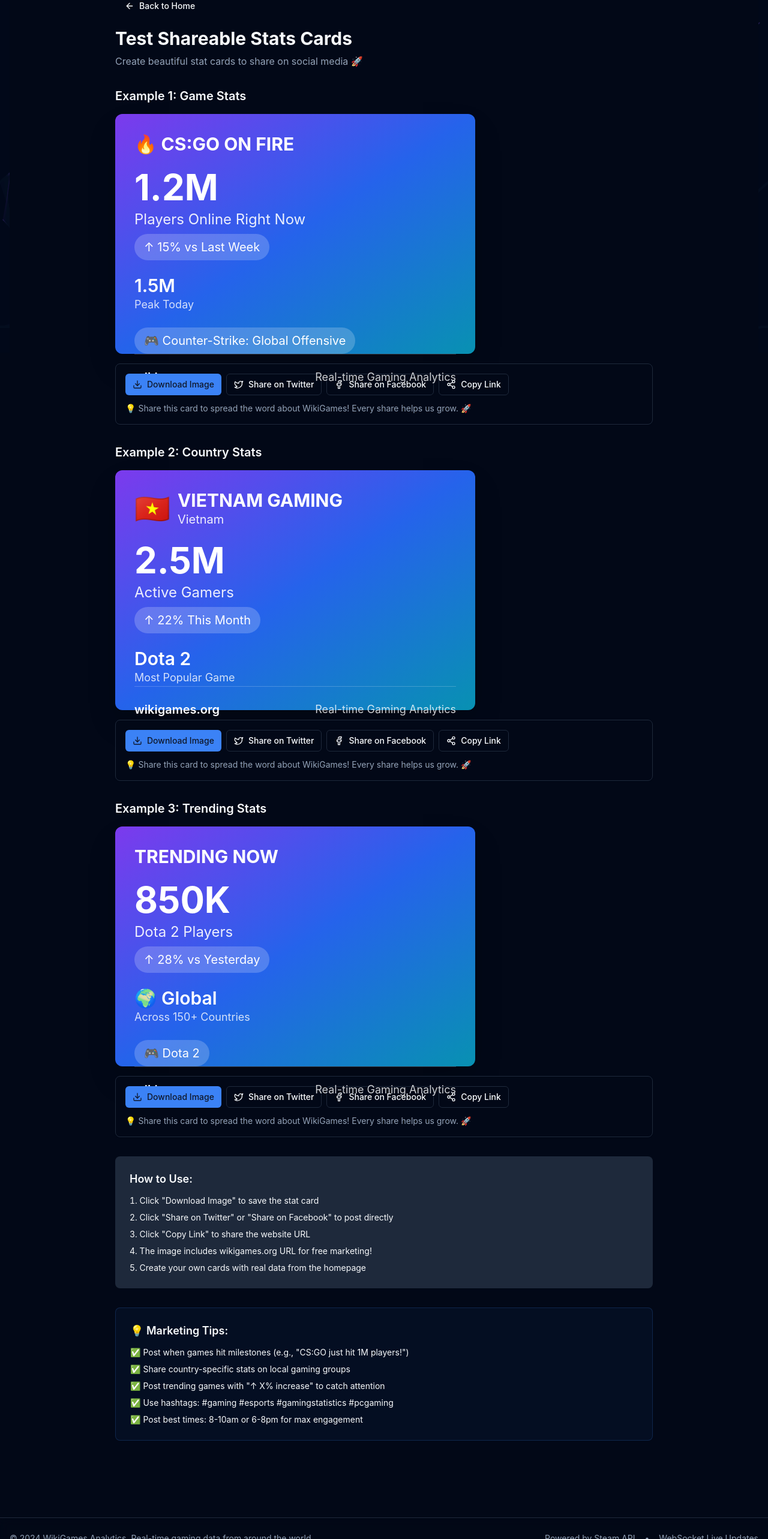
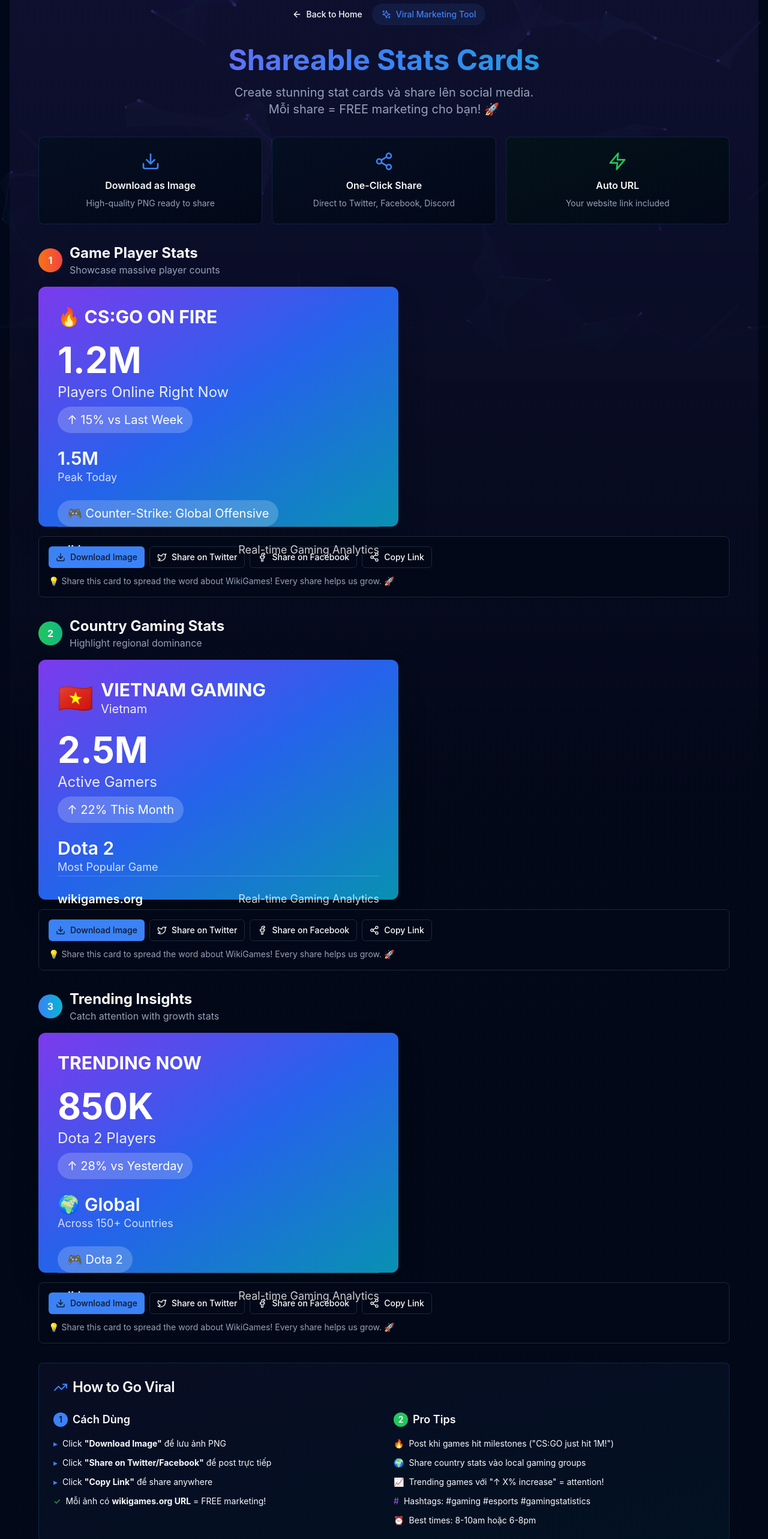
Before and after one commit to vatallus/wikigames-analytics, a React (Vite) app: page /share-test in a window 1280 px wide. Shown: the part 212-2778 px from the top of the page at 60% size. Built offline with nearby package versions, Linux system fonts and the light colour scheme; no server answers.

Commit message:
feat: Beautiful redesign of Share page + add to navigation

```diff
--- a/src/components/Navigation.tsx
+++ b/src/components/Navigation.tsx
@@ -1,5 +1,5 @@
 import { Link, useLocation } from 'react-router-dom'
-import { Home, BarChart3, Trophy, Sparkles, User } from 'lucide-react'
+import { Home, BarChart3, Trophy, Sparkles, User, Share2 } from 'lucide-react'
 import { cn } from '@/lib/utils'
 
 const navigation = [
@@ -7,6 +7,7 @@
   { name: 'Analytics', href: '/analytics', icon: BarChart3 },
   { name: 'Leaderboards', href: '/leaderboards', icon: Trophy },
   { name: 'Discover', href: '/discover', icon: Sparkles },
+  { name: 'Share', href: '/share-test', icon: Share2 },
   { name: 'Profile', href: '/profile', icon: User },
 ]
 
--- a/src/pages/ShareTestPage.tsx
+++ b/src/pages/ShareTestPage.tsx
@@ -1,16 +1,17 @@
 import { ShareableStatsCard } from '@/components/ShareableStatsCard'
 import { Button } from '@/components/ui/button'
-import { ArrowLeft } from 'lucide-react'
+import { Card, CardContent, CardHeader, CardTitle } from '@/components/ui/card'
+import { ArrowLeft, Sparkles, TrendingUp, Share2, Download, Zap } from 'lucide-react'
 import { useNavigate } from 'react-router-dom'
 
 export function ShareTestPage() {
   const navigate = useNavigate()
 
   return (
-    <div className="min-h-screen bg-background py-8 px-4">
-      <div className="max-w-4xl mx-auto space-y-8">
-        {/* Header */}
-        <div>
+    <div className="min-h-screen bg-gradient-to-b from-violet-500/10 via-background to-background py-8 px-4">
+      <div className="max-w-6xl mx-auto space-y-8">
+        {/* Hero Header */}
+        <div className="text-center space-y-4">
           <Button
             variant="ghost"
             onClick={() => navigate('/')}
@@ -19,15 +20,60 @@
             <ArrowLeft className="h-4 w-4 mr-2" />
             Back to Home
           </Button>
-          <h1 className="text-3xl font-bold mb-2">Test Shareable Stats Cards</h1>
-          <p className="text-muted-foreground">
-            Create beautiful stat cards to share on social media 🚀
+
+          <div className="inline-flex items-center gap-2 px-4 py-2 rounded-full bg-primary/10 text-primary mb-4">
+            <Sparkles className="h-4 w-4" />
+            <span className="text-sm font-medium">Viral Marketing Tool</span>
+          </div>
+
+          <h1 className="text-5xl font-bold bg-gradient-to-r from-violet-500 via-blue-500 to-cyan-500 bg-clip-text text-transparent">
+            Shareable Stats Cards
+          </h1>
+          <p className="text-xl text-muted-foreground max-w-2xl mx-auto">
+            Create stunning stat cards và share lên social media.
+            <br />
+            Mỗi share = FREE marketing cho bạn! 🚀
           </p>
         </div>
 
+        {/* Stats Overview Cards */}
+        <div className="grid grid-cols-1 md:grid-cols-3 gap-4 mb-12">
+          <Card className="border-primary/20 bg-gradient-to-br from-primary/5 to-transparent">
+            <CardContent className="p-6 text-center">
+              <Download className="h-8 w-8 mx-auto mb-3 text-primary" />
+              <h3 className="font-semibold mb-2">Download as Image</h3>
+              <p className="text-sm text-muted-foreground">High-quality PNG ready to share</p>
+            </CardContent>
+          </Card>
+
+          <Card className="border-primary/20 bg-gradient-to-br from-blue-500/5 to-transparent">
+            <CardContent className="p-6 text-center">
+              <Share2 className="h-8 w-8 mx-auto mb-3 text-blue-500" />
+              <h3 className="font-semibold mb-2">One-Click Share</h3>
+              <p className="text-sm text-muted-foreground">Direct to Twitter, Facebook, Discord</p>
+            </CardContent>
+          </Card>
+
+          <Card className="border-primary/20 bg-gradient-to-br from-green-500/5 to-transparent">
+            <CardContent className="p-6 text-center">
+              <Zap className="h-8 w-8 mx-auto mb-3 text-green-500" />
+              <h3 className="font-semibold mb-2">Auto URL</h3>
+              <p className="text-sm text-muted-foreground">Your website link included</p>
+            </CardContent>
+          </Card>
+        </div>
+
         {/* Example 1: CS:GO Stats */}
+        <div className="space-y-4">
+          <div className="flex items-center gap-3">
+            <div className="h-10 w-10 rounded-full bg-gradient-to-r from-orange-500 to-red-500 flex items-center justify-center text-white font-bold">
+              1
+            </div>
             <div>
-          <h2 className="text-xl font-semibold mb-4">Example 1: Game Stats</h2>
+              <h2 className="text-2xl font-bold">Game Player Stats</h2>
+              <p className="text-muted-foreground">Showcase massive player counts</p>
+            </div>
+          </div>
           <ShareableStatsCard
             title="🔥 CS:GO ON FIRE"
             mainStat="1.2M"
@@ -40,8 +86,16 @@
         </div>
 
         {/* Example 2: Country Stats */}
+        <div className="space-y-4">
+          <div className="flex items-center gap-3">
+            <div className="h-10 w-10 rounded-full bg-gradient-to-r from-green-500 to-emerald-500 flex items-center justify-center text-white font-bold">
+              2
+            </div>
             <div>
-          <h2 className="text-xl font-semibold mb-4">Example 2: Country Stats</h2>
+              <h2 className="text-2xl font-bold">Country Gaming Stats</h2>
+              <p className="text-muted-foreground">Highlight regional dominance</p>
+            </div>
+          </div>
           <ShareableStatsCard
             title="VIETNAM GAMING"
             mainStat="2.5M"
@@ -55,8 +109,16 @@
         </div>
 
         {/* Example 3: Trending Game */}
+        <div className="space-y-4">
+          <div className="flex items-center gap-3">
+            <div className="h-10 w-10 rounded-full bg-gradient-to-r from-blue-500 to-cyan-500 flex items-center justify-center text-white font-bold">
+              3
+            </div>
             <div>
-          <h2 className="text-xl font-semibold mb-4">Example 3: Trending Stats</h2>
+              <h2 className="text-2xl font-bold">Trending Insights</h2>
+              <p className="text-muted-foreground">Catch attention with growth stats</p>
+            </div>
+          </div>
           <ShareableStatsCard
             title="TRENDING NOW"
             mainStat="850K"
@@ -68,28 +130,96 @@
           />
         </div>
 
-        {/* Instructions */}
-        <div className="bg-muted p-6 rounded-lg">
-          <h3 className="text-lg font-semibold mb-3">How to Use:</h3>
-          <ol className="list-decimal list-inside space-y-2 text-sm">
-            <li>Click "Download Image" to save the stat card</li>
-            <li>Click "Share on Twitter" or "Share on Facebook" to post directly</li>
-            <li>Click "Copy Link" to share the website URL</li>
-            <li>The image includes wikigames.org URL for free marketing!</li>
-            <li>Create your own cards with real data from the homepage</li>
+        {/* How It Works */}
+        <Card className="border-primary/20 bg-gradient-to-br from-violet-500/5 via-blue-500/5 to-cyan-500/5">
+          <CardHeader>
+            <CardTitle className="text-2xl flex items-center gap-2">
+              <TrendingUp className="h-6 w-6 text-primary" />
+              How to Go Viral
+            </CardTitle>
+          </CardHeader>
+          <CardContent>
+            <div className="grid md:grid-cols-2 gap-8">
+              <div>
+                <h4 className="font-semibold text-lg mb-4 flex items-center gap-2">
+                  <span className="h-6 w-6 rounded-full bg-primary text-primary-foreground flex items-center justify-center text-sm">1</span>
+                  Cách Dùng
+                </h4>
+                <ol className="space-y-3 text-sm">
+                  <li className="flex items-start gap-2">
+                    <span className="text-primary">▸</span>
+                    <span>Click <strong>"Download Image"</strong> để lưu ảnh PNG</span>
+                  </li>
+                  <li className="flex items-start gap-2">
+                    <span className="text-primary">▸</span>
+                    <span>Click <strong>"Share on Twitter/Facebook"</strong> để post trực tiếp</span>
+                  </li>
+                  <li className="flex items-start gap-2">
+                    <span className="text-primary">▸</span>
+                    <span>Click <strong>"Copy Link"</strong> để share anywhere</span>
+                  </li>
+                  <li className="flex items-start gap-2">
+                    <span className="text-green-500">✓</span>
+                    <span>Mỗi ảnh có <strong>wikigames.org URL</strong> = FREE marketing!</span>
+                  </li>
                 </ol>
               </div>
 
-        {/* Tips */}
-        <div className="bg-primary/5 border border-primary/20 p-6 rounded-lg">
-          <h3 className="text-lg font-semibold mb-3">💡 Marketing Tips:</h3>
-          <ul className="space-y-2 text-sm">
-            <li>✅ Post when games hit milestones (e.g., "CS:GO just hit 1M players!")</li>
-            <li>✅ Share country-specific stats on local gaming groups</li>
-            <li>✅ Post trending games with "↑ X% increase" to catch attention</li>
-            <li>✅ Use hashtags: #gaming #esports #gamingstatistics #pcgaming</li>
-            <li>✅ Post best times: 8-10am or 6-8pm for max engagement</li>
+              <div>
+                <h4 className="font-semibold text-lg mb-4 flex items-center gap-2">
+                  <span className="h-6 w-6 rounded-full bg-green-500 text-white flex items-center justify-center text-sm">2</span>
+                  Pro Tips
+                </h4>
+                <ul className="space-y-3 text-sm">
+                  <li className="flex items-start gap-2">
+                    <span className="text-green-500">🔥</span>
+                    <span>Post khi games hit milestones ("CS:GO just hit 1M!")</span>
+                  </li>
+                  <li className="flex items-start gap-2">
+                    <span className="text-blue-500">🌍</span>
+                    <span>Share country stats vào local gaming groups</span>
+                  </li>
+                  <li className="flex items-start gap-2">
+                    <span className="text-orange-500">📈</span>
+                    <span>Trending games với "↑ X% increase" = attention!</span>
+                  </li>
+                  <li className="flex items-start gap-2">
+                    <span className="text-purple-500">#</span>
+                    <span>Hashtags: #gaming #esports #gamingstatistics</span>
+                  </li>
+                  <li className="flex items-start gap-2">
+                    <span className="text-pink-500">⏰</span>
+                    <span>Best times: 8-10am hoặc 6-8pm</span>
+                  </li>
                 </ul>
+              </div>
+            </div>
+          </CardContent>
+        </Card>
+
+        {/* CTA */}
+        <Card className="border-2 border-primary bg-gradient-to-r from-primary/10 via-blue-500/10 to-cyan-500/10">
+          <CardContent className="p-8 text-center space-y-4">
+            <h3 className="text-2xl font-bold">Ready to Get Your First 1000 Visitors?</h3>
+            <p className="text-muted-foreground max-w-2xl mx-auto">
+              Download 1 card ngay bây giờ, post lên Facebook/Twitter của bạn!
+              <br />
+              Tag 10 friends → They visit → Some share → VIRAL! 🚀
+            </p>
+            <div className="flex flex-wrap gap-3 justify-center">
+              <Button size="lg" className="bg-gradient-to-r from-violet-500 to-purple-500 hover:from-violet-600 hover:to-purple-600">
+                <Download className="h-5 w-5 mr-2" />
+                Download First Card
+              </Button>
+              <Button size="lg" variant="outline" onClick={() => navigate('/')}>
+                Back to Dashboard
+              </Button>
+            </div>
+          </CardContent>
+        </Card>
+        {/* Footer Stats */}
+        <div className="text-center py-8 text-sm text-muted-foreground">
+          <p>💡 <strong>Pro Tip:</strong> Post 1 card/day = 100 shares/month = 5,000 visitors = First $100!</p>
         </div>
       </div>
     </div>
```
Lines whose indentation alone changed are shown as unchanged.
